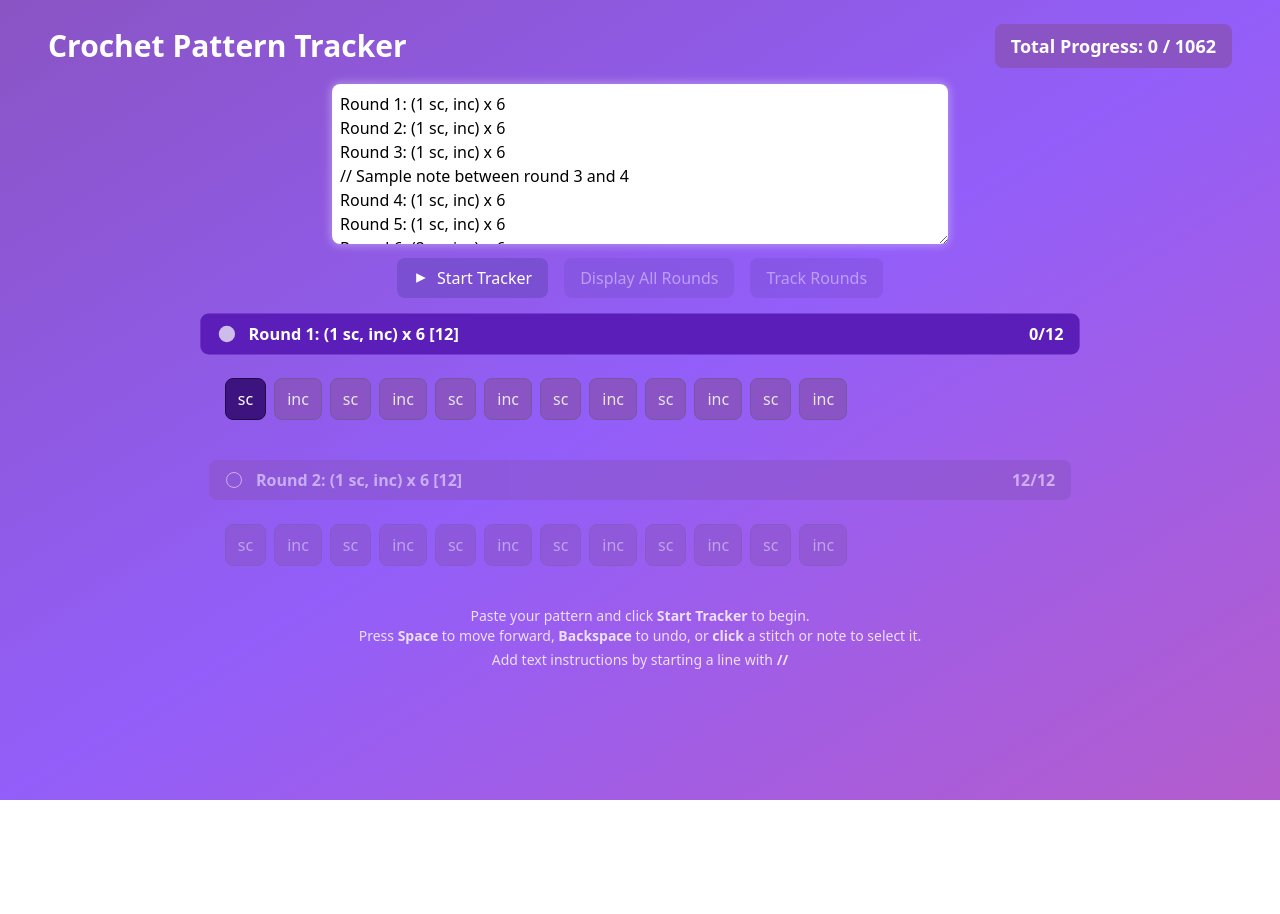
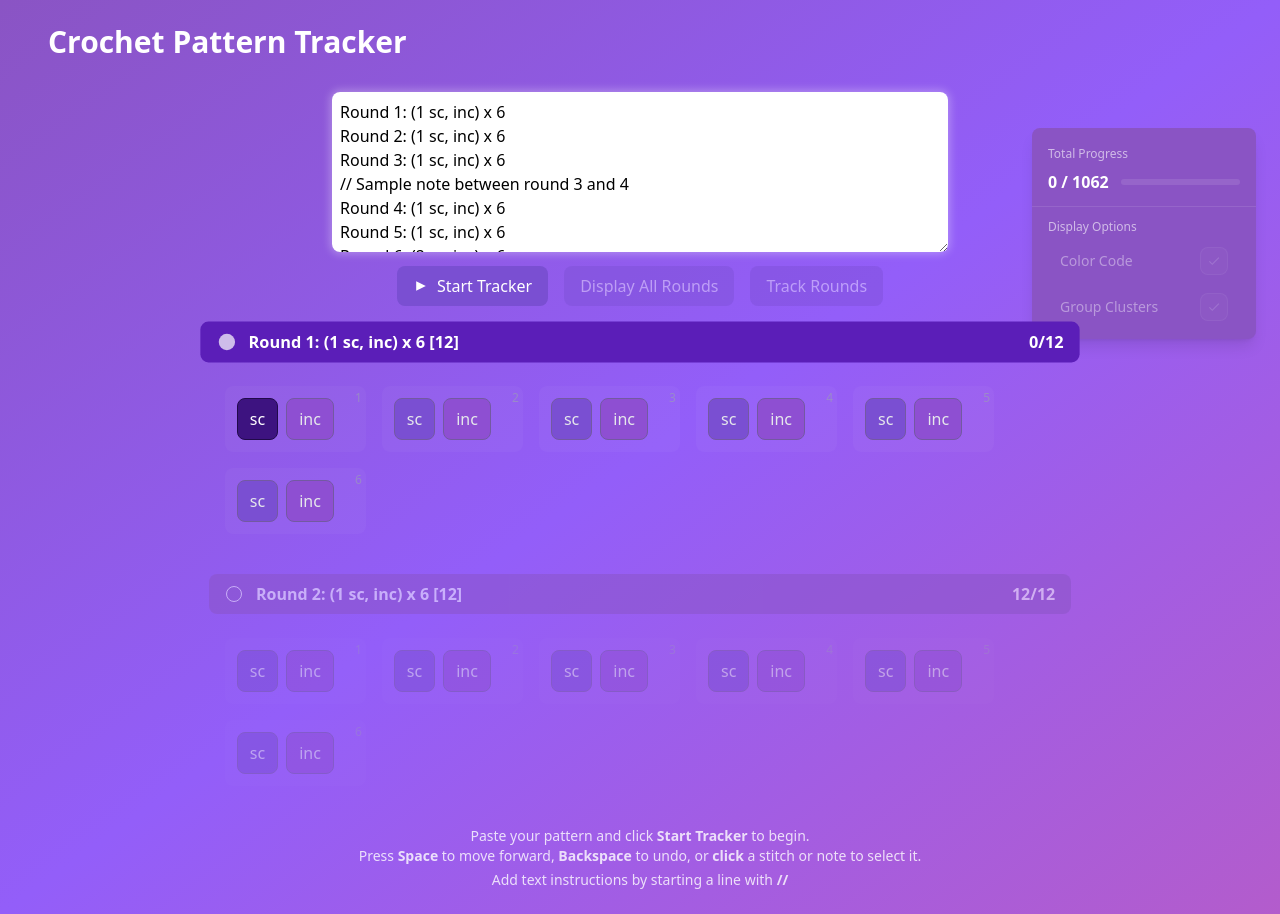
Before and after one commit to smsilo/pattern-tracker, a React (Create React App) app: page / in a window 1280 px wide. Before the commit the page ends 800 px from the top, so only its background shows below. Built offline with nearby package versions, Linux system fonts and the light colour scheme.

Commit message:
Add colored stitches and visual grouping for clusters

```diff
--- a/src/App.js
+++ b/src/App.js
@@ -8,6 +8,24 @@ const generatePattern = () => {
     if (i === 10 || i === 20) lines.push(`// Note between round ${i} and ${i + 1}`);
   }
   return lines.join("\n");
+};
+
+const getStitchColor = (stitchType) => {
+  const colors = {
+    sc: '#7a4fd2',    // Original purple
+    inc: '#824fd2',   // Slightly lighter purple
+    dec: '#724fd2'    // Slightly darker purple
+  };
+  return colors[stitchType] || '#7a4fd2';
+};
+
+const getDarkerColor = (stitchType) => {
+  const colors = {
+    sc: '#3d1380',    // Darker version of original
+    inc: '#421380',   // Darker version of inc
+    dec: '#381380'    // Darker version of dec
+  };
+  return colors[stitchType] || '#3d1380';
 };
 
 const parsePattern = (pattern) => {
@@ -28,6 +46,7 @@ const parsePattern = (pattern) => {
     }
 
     const regex = /(\d*)\s*(sc|inc|dec)/g;
+    const clusterMatch = trimmed.match(/\((.*?)\)\s*x\s*(\d+)/);
     const expanded = trimmed.replace(/\((.*?)\)\s*x\s*(\d+)/g, (_, group, count) =>
       Array(Number(count)).fill(group).join(" ")
     );
@@ -35,12 +54,34 @@ const parsePattern = (pattern) => {
     let match;
     let stitches = [];
     let totalStitches = 0;
+    let clusters = [];
 
+    if (clusterMatch) {
+      const [_, clusterPattern, repeatCount] = clusterMatch;
+      const clusterStitches = [];
+      let tempRegex = /(\d*)\s*(sc|inc|dec)/g;
+      while ((match = tempRegex.exec(clusterPattern)) !== null) {
+        const count = match[1] ? parseInt(match[1]) : 1;
+        const stitch = match[2];
+        clusterStitches.push(...Array(count).fill(stitch));
+      }
+
+      for (let i = 0; i < Number(repeatCount); i++) {
+        clusters.push({
+          number: i + 1,
+          stitches: [...clusterStitches]
+        });
+        stitches.push(...clusterStitches);
+        totalStitches += clusterStitches.length;
+      }
+    } else {
       while ((match = regex.exec(expanded)) !== null) {
         const count = match[1] ? parseInt(match[1]) : 1;
         const stitch = match[2];
         stitches.push(...Array(count).fill(stitch));
         totalStitches += count;
+      }
+      clusters = [{number: 1, stitches: stitches}];
     }
 
     return {
@@ -48,6 +89,7 @@ const parsePattern = (pattern) => {
       isNote: false,
       instruction: null,
       stitches,
+      clusters,
       totalStitches,
       raw: trimmed,
     };
@@ -84,7 +126,18 @@ function App() {
   const [trackingStarted, setTrackingStarted] = useState(false);
   const [trackingPaused, setTrackingPaused] = useState(false);
   const [trackByRound, setTrackByRound] = useState(false);
+  const [settings, setSettings] = useState(() => {
+    const saved = localStorage.getItem('patternTrackerSettings');
+    return saved ? JSON.parse(saved) : {
+      colorCodeStitches: true,
+      groupClusters: true
+    };
+  });
   const currentRef = useRef(null);
+
+  useEffect(() => {
+    localStorage.setItem('patternTrackerSettings', JSON.stringify(settings));
+  }, [settings]);
 
   useEffect(() => {
     setSteps(parsePattern(pattern));
@@ -201,13 +254,108 @@ function App() {
     );
   };
 
+  const getStitchColor = (stitchType) => {
+    if (!settings.colorCodeStitches) return '#7a4fd2';
+    const colors = {
+      sc: '#7a4fd2',    // Original purple
+      inc: '#8e4fd2',   // Slightly pink-purple for increases
+      dec: '#724fd2'    // Slightly darker purple
+    };
+    return colors[stitchType] || '#7a4fd2';
+  };
+
+  const getDarkerColor = (stitchType) => {
+    if (!settings.colorCodeStitches) return '#3d1380';
+    const colors = {
+      sc: '#3d1380',    // Darker version of original
+      inc: '#451380',   // Darker version of pink-purple
+      dec: '#381380'    // Darker version of dec
+    };
+    return colors[stitchType] || '#3d1380';
+  };
+
+  const toggleSetting = (setting) => {
+    setSettings(prev => ({
+      ...prev,
+      [setting]: !prev[setting]
+    }));
+  };
+
+  const SettingsMenu = () => {
+    const isDisabled = !trackingStarted || trackingPaused;
+    const disabledMessage = trackingPaused
+      ? "Resume the tracker to adjust display settings"
+      : "Start the tracker to customize how your pattern is displayed";
+
+    return (
+    <div className={`flex flex-col gap-1.5 ${isDisabled ? 'opacity-50' : ''}`}>
+      <button
+        onClick={() => !isDisabled && toggleSetting('colorCodeStitches')}
+        className={`group flex items-center justify-between w-full px-3 py-1.5 rounded-md transition-colors ${
+          !isDisabled && 'hover:bg-white hover:bg-opacity-5'
+        } ${isDisabled ? 'cursor-not-allowed' : 'cursor-pointer'}`}
+        title={isDisabled ? disabledMessage : "Use different colors for each stitch type"}
+        disabled={isDisabled}
+      >
+        <span className="text-sm text-white text-opacity-80 group-hover:text-opacity-100">
+          Color Code
+        </span>
+        <div className={`w-7 h-7 rounded-lg transition-all border border-white border-opacity-10 ${
+          settings.colorCodeStitches && !isDisabled
+            ? 'bg-[#824fd2] shadow-[0_0_12px_rgba(130,79,210,0.3)]'
+            : 'bg-white bg-opacity-5'
+        }`}>
+          <svg
+            viewBox="0 0 24 24"
+            className={`w-full h-full p-1.5 transition-opacity ${
+              settings.colorCodeStitches && !isDisabled ? 'opacity-100' : 'opacity-30'
+            }`}
+          >
+            <path
+              d="M9 16.17L4.83 12l-1.42 1.41L9 19 21 7l-1.41-1.41L9 16.17z"
+              fill="white"
+            />
+          </svg>
+        </div>
+      </button>
+
+      <button
+        onClick={() => !isDisabled && toggleSetting('groupClusters')}
+        className={`group flex items-center justify-between w-full px-3 py-1.5 rounded-md transition-colors ${
+          !isDisabled && 'hover:bg-white hover:bg-opacity-5'
+        } ${isDisabled ? 'cursor-not-allowed' : 'cursor-pointer'}`}
+        title={isDisabled ? disabledMessage : "Group repeated stitch patterns together"}
+        disabled={isDisabled}
+      >
+        <span className="text-sm text-white text-opacity-80 group-hover:text-opacity-100">
+          Group Clusters
+        </span>
+        <div className={`w-7 h-7 rounded-lg transition-all border border-white border-opacity-10 ${
+          settings.groupClusters && !isDisabled
+            ? 'bg-[#824fd2] shadow-[0_0_12px_rgba(130,79,210,0.3)]'
+            : 'bg-white bg-opacity-5'
+        }`}>
+          <svg
+            viewBox="0 0 24 24"
+            className={`w-full h-full p-1.5 transition-opacity ${
+              settings.groupClusters && !isDisabled ? 'opacity-100' : 'opacity-30'
+            }`}
+          >
+            <path
+              d="M9 16.17L4.83 12l-1.42 1.41L9 19 21 7l-1.41-1.41L9 16.17z"
+              fill="white"
+            />
+          </svg>
+        </div>
+      </button>
+    </div>
+    );
+  };
+
   return (
     <div className="min-h-screen flex flex-col items-center bg-gradient-to-br from-[#8a54c4] via-[#935ef9] to-[#b35ccc] text-white p-6">
-      <div className="flex w-full justify-between items-center px-6 mb-4">
+      <div className="w-full px-6 mb-8">
         <h1 className="text-3xl font-bold">Crochet Pattern Tracker</h1>
-        <h2 className="text-lg font-semibold bg-[#8a54c4] px-4 py-2 rounded-lg">
-          Total Progress: {completedStitches} / {totalStitches}
-        </h2>
       </div>
 
       <div className="w-[50%] relative mb-2">
@@ -277,6 +425,27 @@ function App() {
         </button>
       </div>
 
+      <div className="fixed right-6 top-32">
+        <div className="bg-[#8a54c4] rounded-lg shadow-lg overflow-hidden w-56">
+          <div className="px-4 py-3 border-b border-white border-opacity-10">
+            <span className="text-xs text-white text-opacity-60">Total Progress</span>
+            <div className="flex items-center gap-3 mt-1.5">
+              <span className="font-semibold whitespace-nowrap">{completedStitches} / {totalStitches}</span>
+              <div className="flex-1 bg-white bg-opacity-10 rounded-full h-1.5 overflow-hidden">
+                <div
+                  className="h-full bg-white transition-all duration-300"
+                  style={{ width: `${(completedStitches / totalStitches) * 100}%` }}
+                />
+              </div>
+            </div>
+          </div>
+          <div className="px-4 py-3">
+            <span className="text-xs text-white text-opacity-60 block mb-1.5">Display Options</span>
+            <SettingsMenu />
+          </div>
+        </div>
+      </div>
+
       {trackingStarted && trackingPaused && (
         <div className="text-sm bg-white bg-opacity-10 text-center text-white py-2 rounded-md mb-4 w-[70%]">
           🧵 Tracker is paused. Click <strong>Resume</strong> or <strong>Restart</strong> to continue.
@@ -323,20 +492,60 @@ function App() {
 
               {!step.isNote && !trackByRound && (
                 <div className={`p-4 rounded-lg ${isCurrent ? "opacity-100" : "opacity-50"}`}>
-                  <div className="flex flex-wrap gap-2">
-                    {step.stitches.map((s, si) => (
+                  <div className={`flex flex-wrap ${settings.groupClusters ? 'gap-4' : 'gap-2'}`}>
+                    {settings.groupClusters ? (
+                      step.clusters.map((cluster, clusterIndex) => (
+                        <div
+                          key={clusterIndex}
+                          className="relative flex flex-wrap gap-2 bg-[#ffffff08] rounded-lg p-3 pr-8"
+                        >
+                          {cluster.stitches.map((s, si) => {
+                            const globalStitchIndex = cluster.stitches.slice(0, si).length +
+                              step.clusters.slice(0, clusterIndex).reduce((acc, c) => acc + c.stitches.length, 0);
+                            return (
+                              <span
+                                key={si}
+                                onClick={() => handleClick(stepIndex, globalStitchIndex)}
+                                className={`px-3 py-2 border rounded-lg cursor-pointer transition-colors ${
+                                  isCurrent && globalStitchIndex === stitchIndex
+                                    ? "text-white border-[#210a4a]"
+                                    : "text-gray-200 border-[#7359a1]"
+                                }`}
+                                style={{
+                                  backgroundColor: isCurrent && globalStitchIndex === stitchIndex
+                                    ? getDarkerColor(s)
+                                    : getStitchColor(s)
+                                }}
+                              >
+                                {s}
+                              </span>
+                            );
+                          })}
+                          <span className="absolute top-1 right-1 text-xs text-gray-400 opacity-60">
+                            {cluster.number}
+                          </span>
+                        </div>
+                      ))
+                    ) : (
+                      step.stitches.map((s, si) => (
                         <span
                           key={si}
                           onClick={() => handleClick(stepIndex, si)}
                           className={`px-3 py-2 border rounded-lg cursor-pointer transition-colors ${
                             isCurrent && si === stitchIndex
-                            ? "bg-[#3d1380] text-white border-[#210a4a]"
-                            : "bg-[#8a54c4] text-gray-200 border-[#7359a1]"
+                              ? "text-white border-[#210a4a]"
+                              : "text-gray-200 border-[#7359a1]"
                           }`}
+                          style={{
+                            backgroundColor: isCurrent && si === stitchIndex
+                              ? getDarkerColor(s)
+                              : getStitchColor(s)
+                          }}
                         >
                           {s}
                         </span>
-                    ))}
+                      ))
+                    )}
                   </div>
                 </div>
               )}
```
Lines whose indentation alone changed are shown as unchanged.
